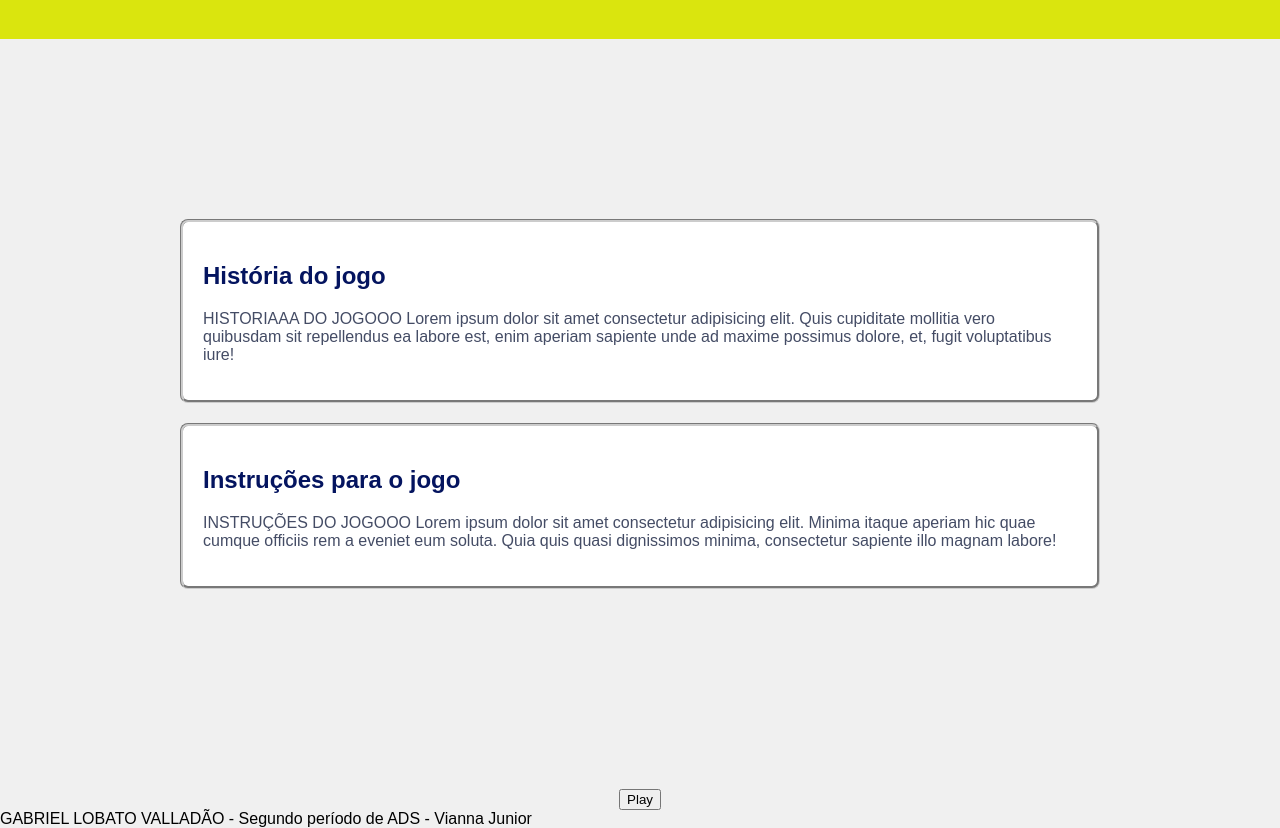
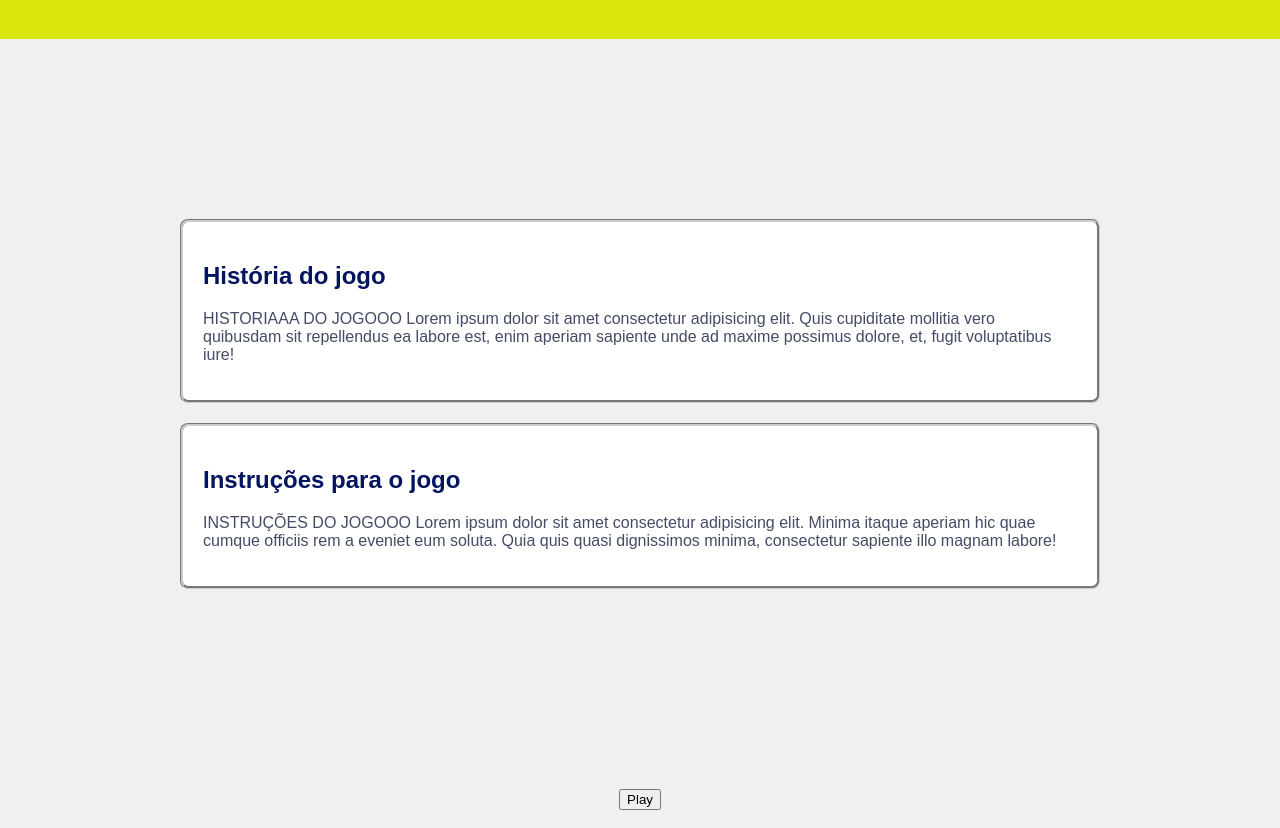
Before and after one commit to BCaldas/jogomemoria, a plain HTML site: page index.html in a window 1280 px wide. Shown: the part 81-909 px from the top of the page. Drawn offline with Linux system fonts and the light colour scheme.

Commit message:
Retirada de footer

```diff
--- a/index.html
+++ b/index.html
@@ -25,11 +25,6 @@
     <div style="display: flex; justify-content: center">
         <button type="submit" id="botao">Play</button>
     </div>
-
-
-    <footer>
-        GABRIEL LOBATO VALLADÃO - Segundo período de ADS - Vianna Junior
-    </footer>
     <script src="script.js"></script>
 </body>
 </html>
```
